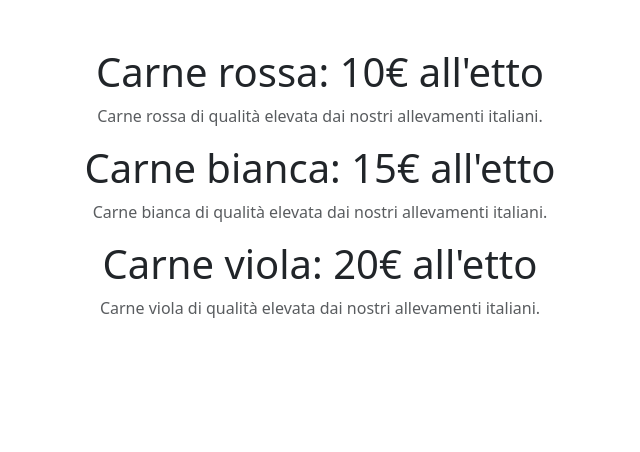
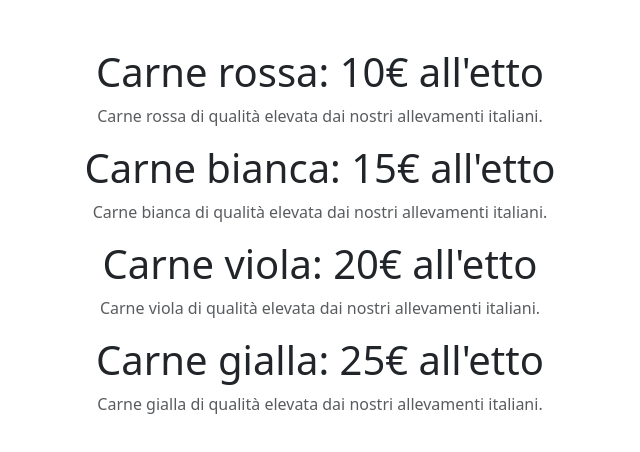
Before and after one commit to Leonardolodi/menu-carni-bambu, a plain HTML site: page index.html in a window 1280 px wide. Shown: the whole page, without its empty margins (320-960 px from the left). Drawn offline with Linux system fonts and the light colour scheme.

Commit message:
Update index.html

```diff
--- a/index.html
+++ b/index.html
@@ -18,6 +18,8 @@
         <h1>Carne viola: 20€ all'etto</h1>
         <p class="text-muted">Carne viola di qualità elevata dai nostri allevamenti italiani.</p>
 
+        <h1>Carne gialla: 25€ all'etto</h1>
+        <p class="text-muted">Carne gialla di qualità elevata dai nostri allevamenti italiani.</p>
     </div>
 </body>
 <script src="bootstrap-5.3.3-dist/js/bootstrap.min.js"></script>
```
